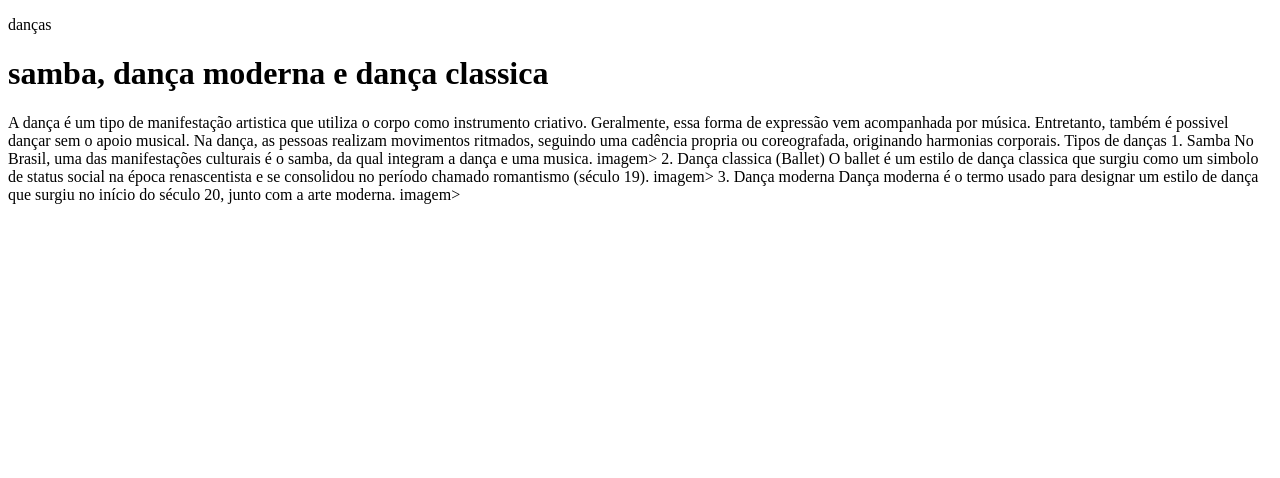
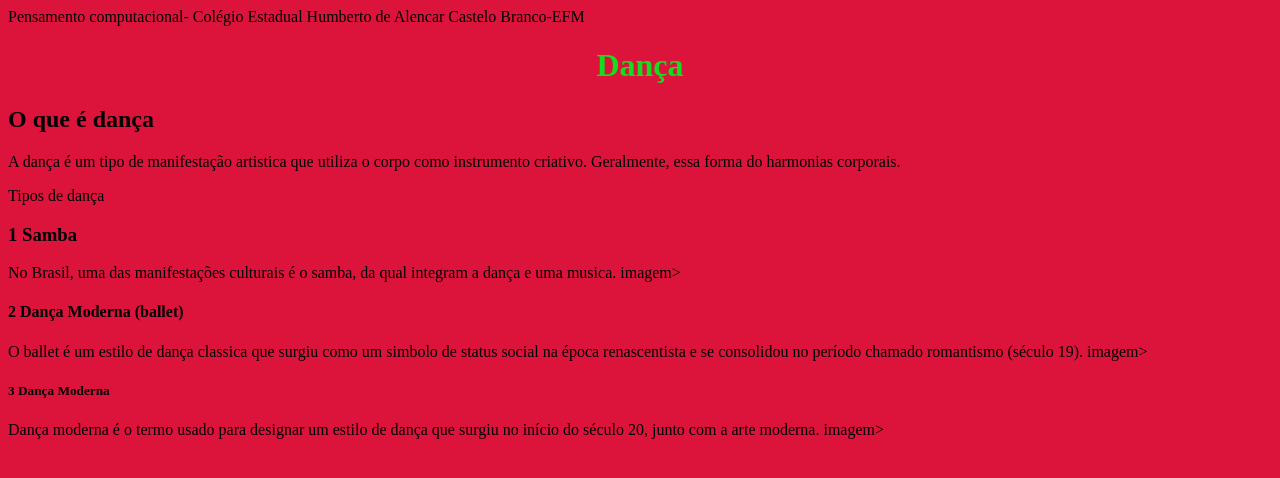
Before and after one commit to gabrieliandress/VSCODE, a plain HTML site: page index.html in a window 1280 px wide. Drawn offline with Linux system fonts and the light colour scheme; files that its build step writes are made by us from their sources.

Commit message:
Add files via upload

```diff
--- a/index.html
+++ b/index.html
@@ -1,34 +1,45 @@
 <!DOCTYPE html>
-<html>
-<head>
-    <meta charset='utf-8'>
-    <meta http-equiv='X-UA-Compatible' content='IE=edge'>
-    <title>tipos de dança</title>
-    <meta name='viewport' content='width=device-width, initial-scale=1'>
-    <link rel='stylesheet' type='text/css' media='screen' href='main.css'>
-    <script src='main.js'></script>
-</head>
-<body>
-    <p>danças</p>
-    <h1>samba, dança moderna e dança classica</h1>
+  </html>
+      </head>
+      <meta charset='utf-8'>
+        </title>Pensamento computacional- Colégio Estadual Humberto de Alencar Castelo Branco-EFM</title>
+      <link rel="stylesheet" href="css/style.css">
+      </head>
+
+      <body>
+
+        <p><h1><center>Dança</center></h1></p>
+    <h2> O que é dança</h2>
+
+
  A dança é um tipo de manifestação artistica que utiliza o corpo como instrumento criativo.
- Geralmente, essa forma de expressão vem acompanhada por música. Entretanto, também é possivel
-dançar sem o apoio musical. Na dança, as pessoas realizam movimentos ritmados, seguindo uma cadência
-propria ou coreografada, originando harmonias corporais.
+ Geralmente, essa forma do harmonias corporais.
 
- Tipos de danças
- 1. Samba
+
+ <p>Tipos de dança</p>
+ <p><h3> 1 Samba </h3></p>
  No Brasil, uma das manifestações culturais é o samba, da qual integram a dança e uma musica.
  imagem>
 
- 2. Dança classica (Ballet)
+ <p><h4>2 Dança Moderna (ballet)</h4></p>
   O ballet é um estilo de dança classica que surgiu como um simbolo de status social na época
 renascentista e se consolidou no período chamado romantismo (século 19).
  imagem>
 
- 3. Dança moderna
+ <p><h5> 3 Dança Moderna</h5></p>
   Dança moderna é o termo usado para designar um estilo de dança que surgiu no início do
 século 20, junto com a arte moderna.
  imagem>
+
+
+         <div>
+      <center><ing id=""
+
+
+
+<script src='main.js'></script>
+</head>
+
+
 </body>
 </html>
--- /dev/null
+++ b/style.css
@@ -0,0 +1,12 @@
+body {
+
+    background-color: crimson;
+    text-align: justify;
+
+}
+
+h1 {
+    color: rgb(20, 220, 30);
+    text-align: center;
+
+}
```
